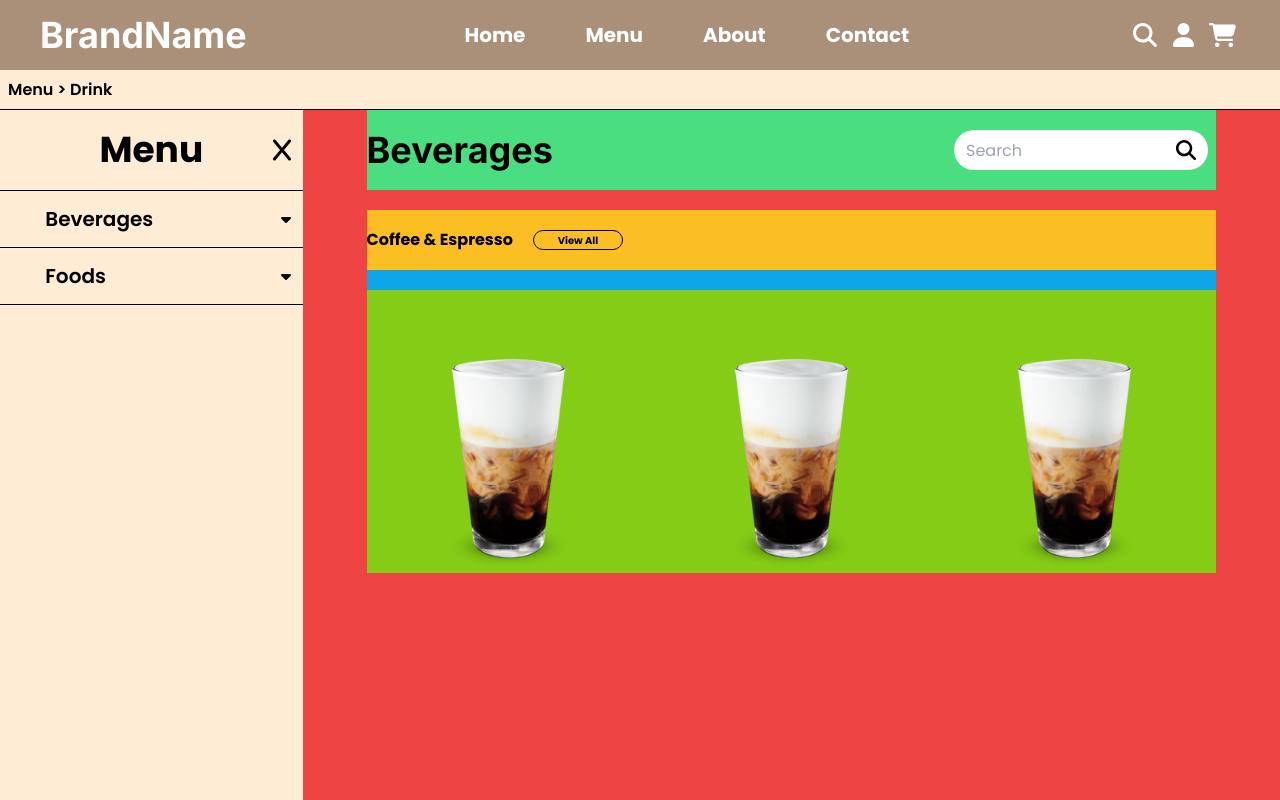
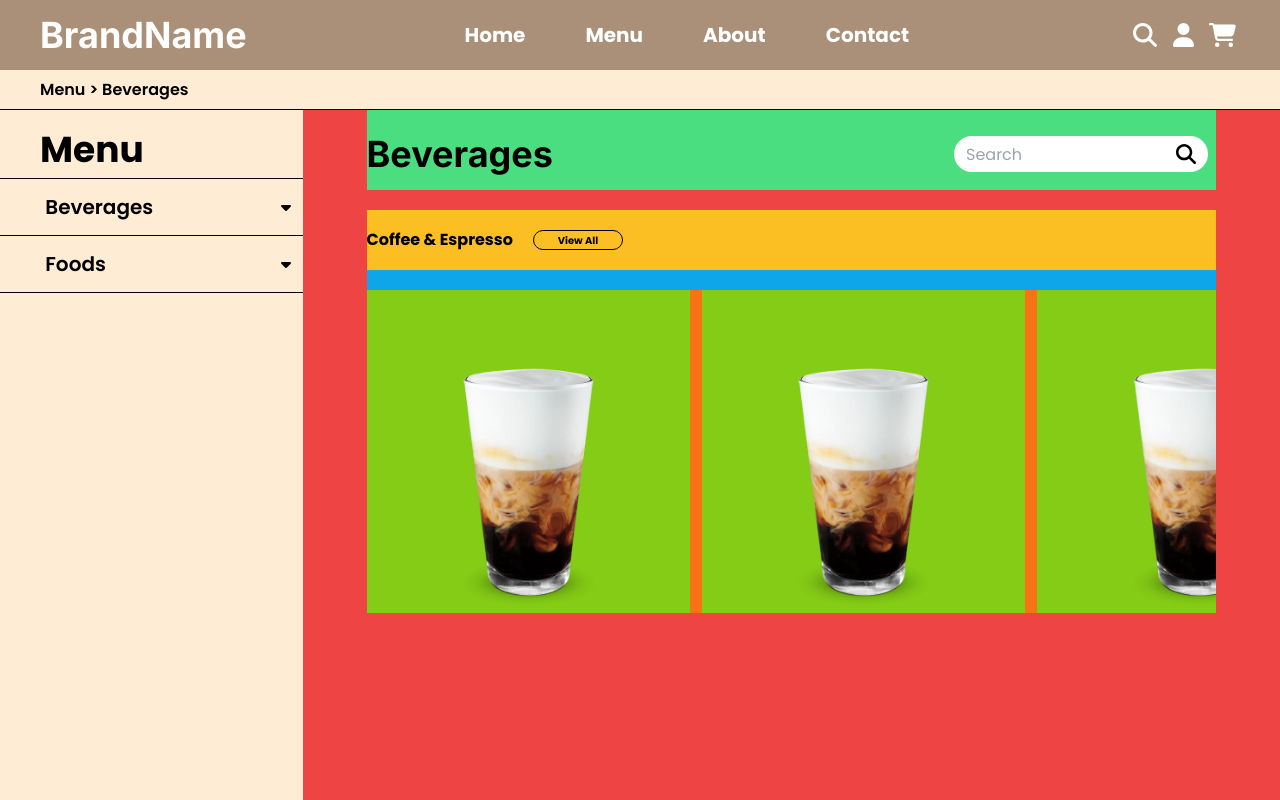
Before and after one commit to Kimsor1111/CafeShop, a React (Vite) app: page /menu in a window 1280 px wide. Shown: the top 800 px of the page. Built offline with nearby package versions, Linux system fonts and the light colour scheme.

Commit message:
nre scroll

```diff
--- a/src/component/Menu/Menuside/menuSide.jsx
+++ b/src/component/Menu/Menuside/menuSide.jsx
@@ -1,5 +1,5 @@
 import { MenuDetail } from "../../../data/Drink";
-import Menu from "./menu";
+import Menu from "./submenu";
 
 const menuSide = () => {
   return (
--- a/src/component/Menu/Menuside/menu.jsx
+++ b/src/component/Menu/Menuside/submenu.jsx
@@ -14,7 +14,7 @@ const menu = ({ title, submenu, menuid }) => {
         } border-black justify-center  `}
       >
         <h1
-          className={`w-[220px] py-7 h-[40px] relative flex items-center pl-1 text-xl font-['poppins'] font-semibold `}
+          className={`lg:w-[220px] lg:pl-1 w-full py-7 h-[40px] relative flex items-center pl-2 text-xl font-['poppins'] font-semibold `}
         >
           {title}
         </h1>
@@ -34,7 +34,7 @@ const menu = ({ title, submenu, menuid }) => {
         {submenu.map((s, index) => (
           <li
             key={index}
-            className="w-[210px] text-start font-['poppins'] text-md"
+            className="lg:ml-0 lg:w-[210px] ml-2 w-full text-start font-['poppins'] text-md"
           >
             <a href="" className="hover:underline hover:text-gray-800">{s}</a>
           </li>
--- a/src/component/Menu/productSlider.jsx
+++ b/src/component/Menu/productSlider.jsx
@@ -1,5 +1,5 @@
 import React from "react";
-import img from './../../assets/images/featurePrd1.jpg'
+import img from "./../../assets/images/featurePrd1.jpg";
 const productSlider = () => {
   return (
     <div className="w-full bg-sky-500 mt-5">
@@ -13,7 +13,24 @@ const productSlider = () => {
           </button>
         </div>
       </div>
-      <div className="md:grid-cols-3 w-full h-auto mt-5 grid grid-cols-2 bg-orange-500">
+      {/* <div className="md:grid-cols-3 grid-rows-1 w-full h-auto mt-5 grid grid-cols-2 bg-orange-500"> */}
+      <div className="w-full overflow-x-auto h-auto mt-5 bg-orange-500">
+        <div className="w-[2000px] flex flex-row gap-3">
+          <div className="bg-lime-500 ">
+            <div>
+              <img src={img} alt="" />
+            </div>
+          </div>
+          <div className="bg-lime-500 ">
+            <div>
+              <img src={img} alt="" />
+            </div>
+          </div>
+          <div className="bg-lime-500 ">
+            <div>
+              <img src={img} alt="" />
+            </div>
+          </div>
           <div className="bg-lime-500 ">
             <div>
               <img src={img} alt="" />
@@ -31,6 +48,7 @@ const productSlider = () => {
           </div>
         </div>
       </div>
+    </div>
   );
 };
 
--- a/src/component/Navbar.jsx
+++ b/src/component/Navbar.jsx
@@ -6,9 +6,9 @@ import {
   faHome,
   faBook,
   faContactBook,
-  faBowlFood,
   faX,
   faLocationDot,
+  faAddressCard,
 } from "@fortawesome/free-solid-svg-icons";
 import { FontAwesomeIcon } from "@fortawesome/react-fontawesome";
 import { useState } from "react";
@@ -26,7 +26,7 @@ const NavbarList = [
     path: "/menu",
   },
   {
-    icon: faBowlFood,
+    icon: faAddressCard,
     name: "About",
     path: "/about",
   },
@@ -58,7 +58,7 @@ const Navbar = () => {
             <li
               onClick={() => setIsopen(false)}
               key={index}
-              className="w-full h-[60px] mt-5 relative after:absolute after:content-[''] after:bottom-0 after:h-[5px] after:bg-white after:w-0 hover:after:w-full after:left-0 after:transition-all after:duration-500"
+              className="w-full h-[60px] mt-5"
             >
               <Link
                 to={path}
--- a/src/data/Drink/index.js
+++ b/src/data/Drink/index.js
@@ -4,8 +4,8 @@ export const MenuDetail = [
     submenu: [
       "Coffee & Espresso",
       "Cold Brew",
-      "Frappuccino Blended Coffee",
-      "Frappuccino Blended Cream",
+      "Frappuccino Coffee",
+      "Frappuccino Cream",
       "Iced Beverages",
       "Iced Tea",
       "Refresher",
--- a/src/pages/Menu.jsx
+++ b/src/pages/MenuProduct.jsx
@@ -10,8 +10,8 @@ const Menu = () => {
   const [openmenu, setOpenmenu] = useState(false);
   return (
     <>
-      <h1 className="w-full h-[40px] sticky top-[70px] z-[100] bg-[#ffecd5] flex items-center pl-2 font-['poppins'] font-semibold border-b border-black">
-        Menu {`>`} Drink
+      <h1 className="lg:pl-10 pl-2 w-full h-[40px] sticky top-[70px] z-[100] bg-[#ffecd5] flex items-center font-['poppins'] font-semibold border-b border-black">
+        Menu {">"} Beverages
       </h1>
       <div className="w-full h-screen flex flex-row justify-between relative">
         <div
@@ -20,12 +20,12 @@ const Menu = () => {
           }`}
         >
           <div className="w-full h-screen flex items-center flex-col py-5">
-            <h1 className="w-full flex justify-center items-center text-4xl font-['poppins'] font-bold mb-5 ">
-              Menu{" "}
+            <h1 className="lg:pl-10 pl-2 w-full flex items-center text-4xl font-['poppins'] font-bold mb-2 ">
+              Menu
               <span className="h-full">
                 <FontAwesomeIcon
                   icon={faX}
-                  className="absolute right-3 text-2xl top-7 cursor-pointer"
+                  className="absolute right-3 text-2xl top-7 cursor-pointer lg:hidden block"
                   onClick={() => setOpenmenu(!openmenu)}
                 />
               </span>
@@ -35,11 +35,11 @@ const Menu = () => {
         </div>
         <div className="lg:w-[78%] lg:px-16 md:px-10 w-full overflow-scroll bg-red-500 px-1 ">
           <div className="w-full h-[80px] bg-green-400 flex flex-row justify-between items-center">
-            <h1 className="md:text-4xl text-2xl font-bold font-['inter']">
+            <h1 className="md:text-4xl pt-2 text-2xl font-bold font-['inter']">
               Beverages
             </h1>
             <div
-              className={`md:w-[270px] w-[220px] px-2 h-full flex justify-center items-center relative ${
+              className={`lg:z-0 md:w-[270px] w-[220px] px-2 pt-2 h-full flex justify-center items-center relative ${
                 openmenu ? "-z-[1]" : ""
               }`}
             >
@@ -56,7 +56,7 @@ const Menu = () => {
           </div>
           <FontAwesomeIcon
             icon={faBook}
-            className={`lg:hidden block mt-5 text-xl cursor-pointer`}
+            className={`lg:hidden block mt-5 text-3xl cursor-pointer`}
             onClick={() => setOpenmenu(!openmenu)}
           />
           <div>
--- a/src/pages/index.js
+++ b/src/pages/index.js
@@ -1,2 +1,2 @@
 export { default as Home } from "./Home";
-export { default as Menu } from "./Menu";
+export { default as MenuProduct } from "./MenuProduct";
```
Also changed, not shown: src/App.jsx (+4 -4 lines). Lines whose indentation alone changed are shown as unchanged.
